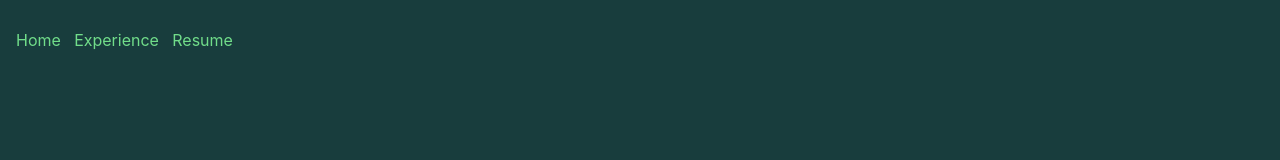
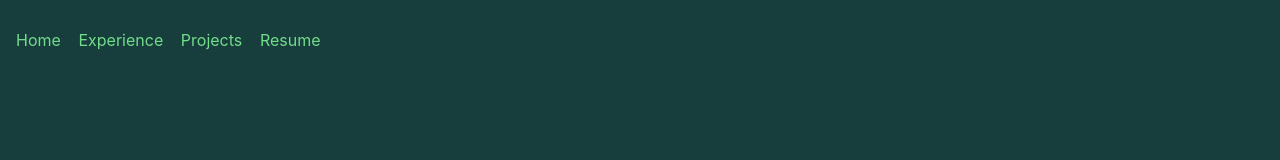
Before and after one commit to lkjsu/kishanankara.github.io, a React (Create React App) app: page / in a window 1280 px wide. Shown: the top 160 px of the page. Built offline with nearby package versions, Linux system fonts and the light colour scheme.

Commit message:
add Project section

```diff
--- a/src/App.js
+++ b/src/App.js
@@ -3,7 +3,7 @@ import { BrowserRouter as Router, Route, Routes } from 'react-router-dom';
 import Main from './Main';
 import Experience from './Experience';
 import Nav from './Navigation';
-import Contact from './Contact';
+import Projects from './Projects';
 
 class App extends React.Component {
 
@@ -16,7 +16,7 @@ class App extends React.Component {
                     <Routes>
                     <Route path="/" element={<Main/>} />
                     <Route path="/Experience" element={<Experience/>} />
-                    {/* <Route path="/Contact" element={<Contact />} /> */}
+                    <Route path="/Projects" element={<Projects />} />
                     </Routes>
                     </div>
                 </Router>
--- a/src/Navigation.js
+++ b/src/Navigation.js
@@ -37,6 +37,7 @@ class Nav extends React.Component {
                     <div>
                         <NavLink className={getClassNameForNav()} hover={{backgroundColor: setHoverColor()}} to="/">Home</NavLink>
                         <NavLink className={getClassNameForNav()} hover={{backgroundColor: setHoverColor()}} to="/Experience">Experience</NavLink>
+                        <NavLink className={getClassNameForNav()} hover={{backgroundColor: setHoverColor()}} to="/Projects">Projects</NavLink>
                         <a href={Resume} className={getClassNameForNav()}>Resume</a>
                     </div>
                 </div>
--- a/src/Projects.js
+++ b/src/Projects.js
@@ -11,7 +11,7 @@ class Projects extends React.Component {
     }
 
     render() {
-
+        <div className=""></div>
     }
 }
 
```
